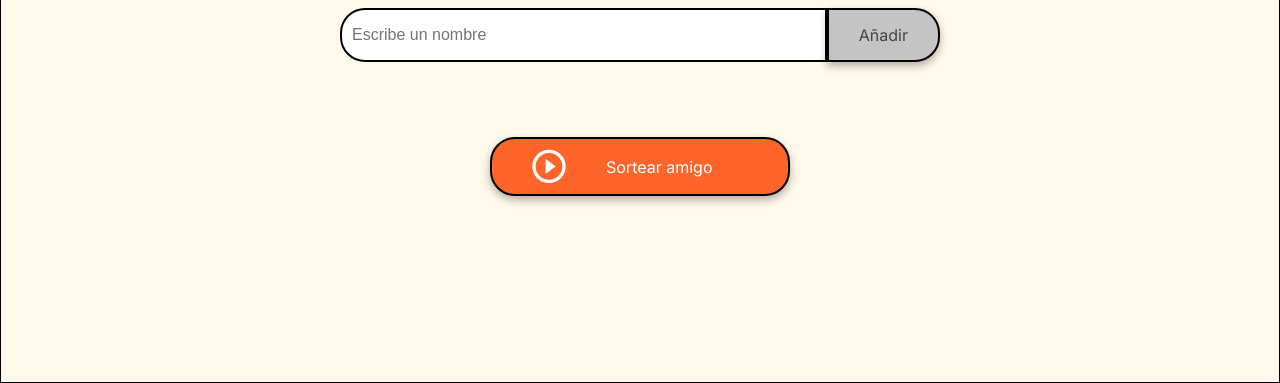
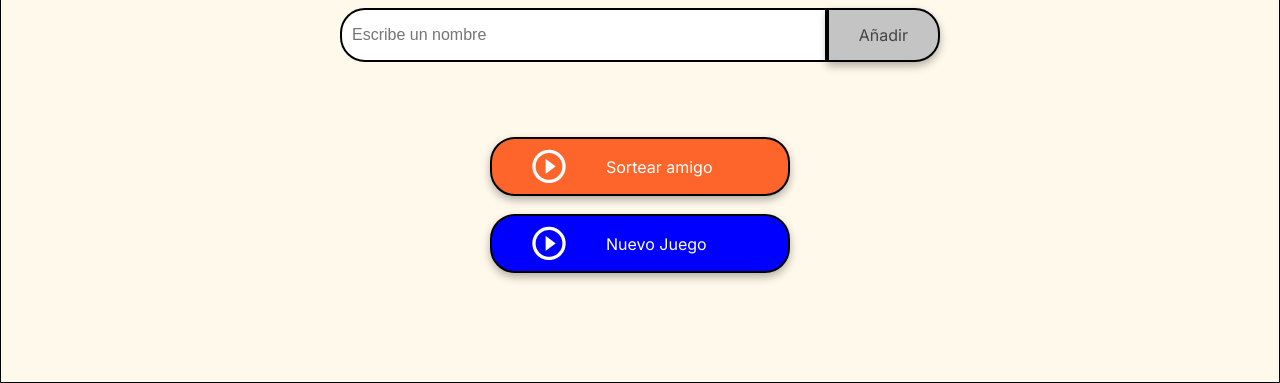
Before and after one commit to SandroEsteban/challenge-amigo-secreto_esp-main, a plain HTML site: page index.html in a window 1280 px wide. Shown: the part 417-800 px from the top of the page. Drawn offline with Linux system fonts and the light colour scheme.

Commit message:
Actualizacion boton reinicio

```diff
--- a/app.js
+++ b/app.js
@@ -58,3 +58,13 @@ function frenoJuego() {
         console.log("boton no encontrado");
     }
 }
+
+function nuevoJuego() {
+    limpiarListaDeAmigos();
+    nombreAmigoSecreto("h2", `Digite el nombre de sus amigos`);
+    let botonReinicio = document.getElementById("reinicio")
+    botonReinicio.disabled = false;
+    amigos = [];
+}
+
+console.log(amigos);
--- a/index.html
+++ b/index.html
@@ -31,6 +31,10 @@
                 <button id="reinicio" class="button-draw" onclick="sortearAmigo()" aria-label="Sortear amigo secreto">
                     <img src="assets/play_circle_outline.png" alt="Ícono para sortear">
                     Sortear amigo
+                </button> <br>
+                <button id="nuevo-juego" class="button-reinicio" onclick="nuevoJuego()" aria-label="Reiniciar juego">
+                    <img src="assets/play_circle_outline.png" alt="Ícono para reiniciar">
+                    Nuevo Juego
                 </button>
             </div>
         </section>
--- a/style.css
+++ b/style.css
@@ -153,6 +153,25 @@ ul {
     font-size: 16px;
 }
 
+.button-reinicio {
+    display: flex;
+    align-items: center;
+    width: 100%;
+    padding: 10px 40px;
+    color: var(--color-white);
+    background-color: blue;
+    font-size: 16px;
+}
+
+.button-reinicio img {
+    margin-right: 40px;
+}
+
+.button-reinicio:hover {
+    background-color: var(--color-button-hover);
+}
+
+
 .button-draw img {
     margin-right: 40px;
 }
```
